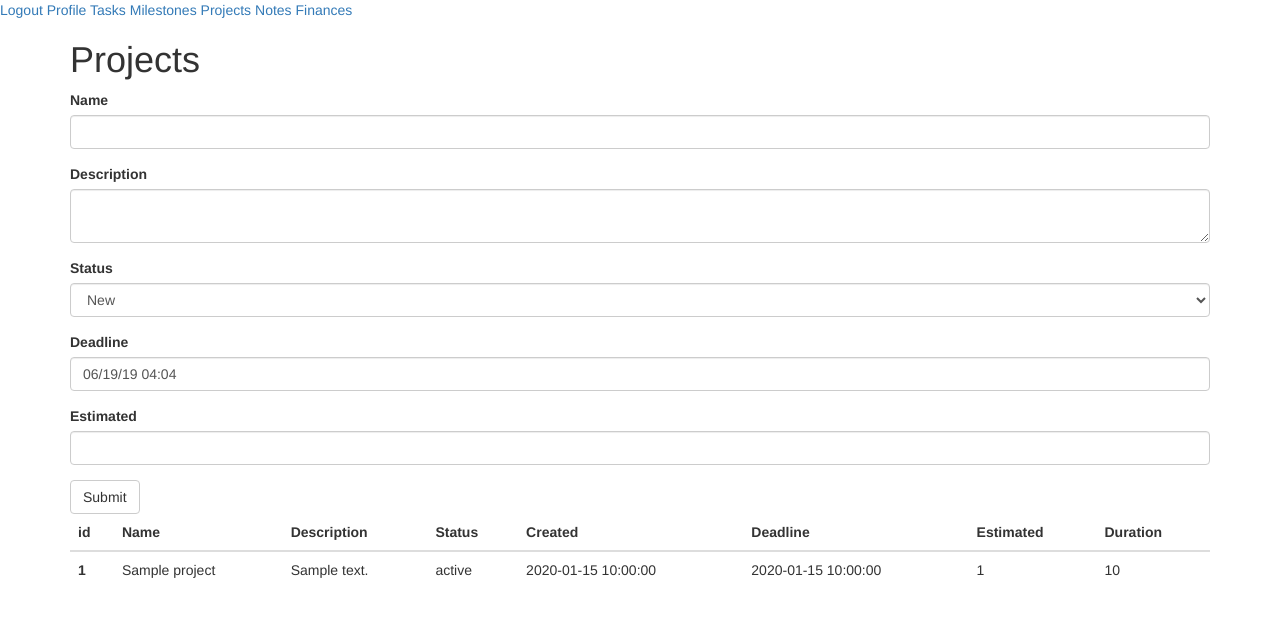
After one commit to lexluter1988/planner, a Flask app: page /projects/projects in a window 1280 px wide. The commit adds this page. Shown: the top 617 px of the page. Run offline with Flask 2, Linux system fonts and the light colour scheme; a user stored in the database is signed in; tables that the repository leaves empty hold one stand-in row (values such as "Sample post"); some libraries are stand-ins or nearby versions.

Commit message:
added projects view, form, template

```diff
--- a/app/__init__.py
+++ b/app/__init__.py
@@ -47,6 +47,9 @@ def create_app(config_class=Config):
     from app.milestones import bp as milestones_bp
     app.register_blueprint(milestones_bp, url_prefix='/milestones')
 
+    from app.projects import bp as projects_bp
+    app.register_blueprint(projects_bp, url_prefix='/projects')
+
     if not app.debug and not app.testing:
         if app.config['MAIL_SERVER']:
             auth = None
--- /dev/null
+++ b/app/projects/__init__.py
@@ -0,0 +1,5 @@
+from flask import Blueprint
+
+bp = Blueprint('projects', __name__)
+
+from app.projects import routes
--- /dev/null
+++ b/app/projects/forms.py
@@ -0,0 +1,22 @@
+from datetime import datetime
+
+from flask_wtf import FlaskForm
+from wtforms import StringField, SubmitField, SelectField, DateTimeField, TextAreaField, IntegerField
+from flask_babel import _, lazy_gettext as _l
+from wtforms.validators import DataRequired
+
+
+class ProjectForm(FlaskForm):
+    name = StringField(_l('Name'), validators=[DataRequired()])
+    description = TextAreaField(_l('Description'))
+
+    status = SelectField(_l('Status'),
+                         choices=[
+                             ('new', 'New'),
+                             ('in progress', 'In Progress'),
+                             ('done', 'Done')],
+                         validators=[DataRequired()])
+
+    deadline = DateTimeField(_l('Deadline'), format='%m/%d/%y %H:%M', default=datetime.now())
+    estimated = IntegerField(_l('Estimated'))
+    submit = SubmitField(_l('Submit'))
--- /dev/null
+++ b/app/projects/routes.py
@@ -0,0 +1,34 @@
+from datetime import datetime
+
+from flask import render_template, redirect, url_for, flash, request
+from flask_login import login_required, current_user
+from flask_babel import _, lazy_gettext as _l
+
+from app import db
+from app.models import Project
+from app.projects import bp
+from app.projects.forms import ProjectForm
+
+
+@bp.route('/projects', methods=['GET', 'POST'])
+@login_required
+def add():
+    if not current_user.is_authenticated:
+        flash(_('You must be logged in to create project'))
+        return redirect(url_for('main.index'))
+    form = ProjectForm()
+    projects = Project.query.all()
+    if form.validate_on_submit():
+        project = Project(
+            name=form.name.data,
+            description=form.description.data,
+            status=form.status.data,
+            created=datetime.utcnow(),
+            deadline=form.deadline.data,
+            estimated=form.estimated.data,
+        )
+        db.session.add(project)
+        db.session.commit()
+        flash(_('Your project is saved'))
+        return redirect(url_for('projects.add'))
+    return render_template('projects/projects.html', projects=projects, form=form)
--- a/app/templates/base.html
+++ b/app/templates/base.html
@@ -20,8 +20,9 @@
         <a href="#">{{ _('Profile') }}</a>
         <a href="{{ url_for('tasks.add') }}">{{ _('Tasks') }}</a>
         <a href="{{ url_for('milestones.add') }}">{{ _('Milestones') }}</a>
-        <a href="#">{{ _('Projects') }}</a>
+        <a href="{{ url_for('projects.add') }}">{{ _('Projects') }}</a>
         <a href="{{ url_for('notes.add') }}">{{ _('Notes') }}</a>
+        <a href="#">{{ _('Finances') }}</a>
     <!--{% endif %}-->
     <!--{% if context %}-->
         <!--{% if context.settings %}-->
--- /dev/null
+++ b/app/templates/projects/projects.html
@@ -0,0 +1,45 @@
+{% extends 'base.html' %}
+{% import 'bootstrap/wtf.html' as wtf %}
+
+{% block scripts %}
+  {{ super() }}
+{% endblock %}
+
+{% block app_content %}
+    <h1>{{ _('Projects') }}</h1>
+        {% if form %}
+            {{ wtf.quick_form(form) }}
+        {% endif %}
+
+        {% if projects %}
+        <table class="table">
+          <thead class="thead-dark">
+            <tr>
+              <th scope="col">{{ _('id') }}</th>
+              <th scope="col">{{ _('Name') }}</th>
+              <th scope="col">{{ _('Description') }}</th>
+              <th scope="col">{{ _('Status') }}</th>
+              <th scope="col">{{ _('Created') }}</th>
+              <th scope="col">{{ _('Deadline') }}</th>
+              <th scope="col">{{ _('Estimated') }}</th>
+              <th scope="col">{{ _('Duration') }}</th>
+            </tr>
+          </thead>
+          <tbody>
+            {% for project in projects %}
+            <tr>
+              <th scope="row">{{ project.id }}</th>
+              <td>{{ project.name }}</td>
+              <td>{{ project.description }}</td>
+              <td>{{ project.status }}</td>
+              <td>{{ project.created }}</td>
+              <td>{{ project.deadline }}</td>
+              <td>{{ project.estimated }}</td>
+              <td>{{ project.duration }}</td>
+            </tr>
+            {% endfor %}
+          </tbody>
+        </table>
+        {% endif %}
+    <br>
+{% endblock %}
```
Also changed, not shown: app/models.py (+14 -0 lines).
